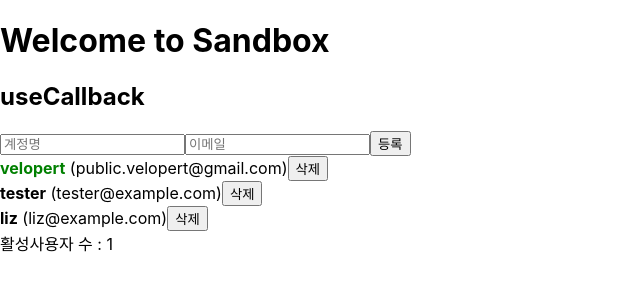
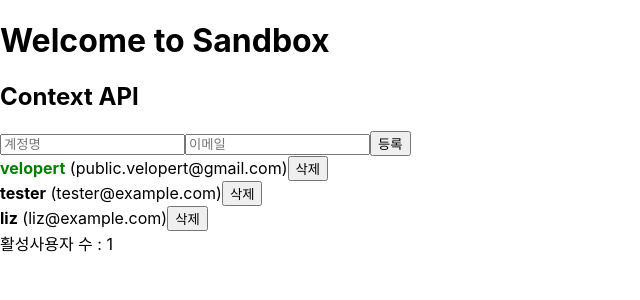
Before and after one commit to seungminRyu/react-sandbox, a React (Create React App) app: page / in a window 1280 px wide. Shown: the top 300 px of the page, without its empty margins (0-640 px from the left). Built offline with nearby package versions, Linux system fonts and the light colour scheme; the HTML template or start-up script is replaced by a standard one.

Commit message:
Context API를 사용한 전역 값 관리

```diff
--- a/src/UseMemo.js
+++ b/src/17-UseMemo/UseMemoApp.js
@@ -2,8 +2,8 @@
 // 17 - useMemo 를 사용하여 연산한 값 재 사용하기
 
 import React, { useMemo, useRef, useState } from "react";
-import UserList from "./UserList";
-import CreateUser from "./CreateUser";
+import UserList from "../UserList";
+import CreateUser from "../CreateUser";
 
 const countActiveUsers = (users) => {
     console.log("활성 사용자 수를 세는 중...");
--- a/src/UseCallback.js
+++ b/src/18-UseCallback/UseCallbackApp.js
@@ -8,8 +8,8 @@
 // 따라서 useCallback을 활용하여 함수를 재사용할 수 있다.
 
 import React, { useMemo, useRef, useState, useCallback } from "react";
-import UserList from "./UserList";
-import CreateUser from "./CreateUser";
+import UserList from "../UserList";
+import CreateUser from "../CreateUser";
 
 const countActiveUsers = (users) => {
     console.log("활성 사용자 수를 세는 중...");
--- a/src/CustomHook.js
+++ b/src/21-CustomHooks/CustomHookApp.js
@@ -8,9 +8,9 @@ import React, {
     useRef,
     useState,
 } from "react";
-import UserList from "./UserList";
-import CreateUser from "./CreateUser";
-import useInputs from "./hooks/useInputs";
+import UserList from "../UserList";
+import CreateUser from "../CreateUser";
+import useInputs from "../hooks/useInputs";
 
 const countActiveUsers = (users) => {
     console.log("활성 사용자 수를 세는 중...");
--- /dev/null
+++ b/src/22-ContextAPI/ContextApiApp.js
@@ -0,0 +1,133 @@
+// 벨로퍼트 리액트 21/11/15
+// 22 - context API를 사용한 전역 값 관리
+
+import React, {
+    useCallback,
+    useMemo,
+    useReducer,
+    useRef,
+    useState,
+} from "react";
+import UserList from "./ContextApiUserList";
+import CreateUser from "../CreateUser";
+import useInputs from "../hooks/useInputs";
+
+const countActiveUsers = (users) => {
+    console.log("활성 사용자 수를 세는 중...");
+    return users.filter((user) => user.active).length;
+};
+
+const initialState = {
+    users: [
+        {
+            id: 1,
+            username: "velopert",
+            email: "public.velopert@gmail.com",
+            active: true,
+        },
+        {
+            id: 2,
+            username: "tester",
+            email: "tester@example.com",
+            active: false,
+        },
+        {
+            id: 3,
+            username: "liz",
+            email: "liz@example.com",
+            active: false,
+        },
+    ],
+};
+
+function reducer(state, action) {
+    switch (action.type) {
+        case "CREATE_USER":
+            return {
+                users: state.users.concat(action.user),
+            };
+        case "TOGGLE_USER":
+            return {
+                users: state.users.map((user) =>
+                    user.id === action.id
+                        ? { ...user, active: !user.active }
+                        : user
+                ),
+            };
+        case "REMOVE_USER":
+            return {
+                users: state.users.filter((user) => user.id !== action.id),
+            };
+        default:
+            return state;
+    }
+}
+
+// UserDispatch라는 이름으로 내보내준다.
+export const UserDispatch = React.createContext(null);
+
+function ContextApiApp() {
+    const [{ username, email }, onChange, reset] = useInputs({
+        username: "",
+        email: "",
+    });
+
+    const [state, dispatch] = useReducer(reducer, initialState);
+    const nextId = useRef(4);
+
+    const { users } = state;
+
+    const onCreate = useCallback(() => {
+        dispatch({
+            type: "CREATE_USER",
+            user: {
+                id: nextId.current,
+                username,
+                email,
+            },
+        });
+        reset();
+        nextId.current += 1;
+    }, [username, email, reset]);
+
+    const onRemove = useCallback((id) => {
+        dispatch({
+            type: "REMOVE_USER",
+            id,
+        });
+    }, []);
+
+    const onToggle = useCallback((id) => {
+        dispatch({
+            type: "TOGGLE_USER",
+            id,
+        });
+    }, []);
+
+    const count = useMemo(() => countActiveUsers(users), [users]);
+    return (
+        // Context 안의 Provider라는 컴포넌트의 value를 통해 Context의 값을 정할 수 있다.
+        // Provider에 의해 감싸진 컴포넌트 중 어디서든지 Context의 값을 다른 곳에서 바로 조회하고 사용할 수 있다.
+        <UserDispatch.Provider value={dispatch}>
+            <h2>Context API</h2>
+            <CreateUser
+                username={username}
+                email={email}
+                onChange={onChange}
+                onCreate={onCreate}
+            />
+            {/*
+                이제 UserList 컴포넌트에서도 onRemove와 onToggle을 prop으로 받지않고
+                context로 부터 가져올 수 있다.
+             */}
+            {/* context 사용 전 */}
+            {/* <UserList users={users} onRemove={onRemove} onToggle={onToggle} /> */}
+            {/* context 사용 후 */}
+            {/* UserList 컴포넌트 내부에서 context로 부터 dispatch를 가져온다. */}
+            <UserList users={users} />
+            <div>활성사용자 수 : {count}</div>
+        </UserDispatch.Provider>
+    );
+}
+
+export default ContextApiApp;
--- /dev/null
+++ b/src/22-ContextAPI/ContextApiUserList.js
@@ -0,0 +1,56 @@
+import React, { useContext } from "react";
+import { UserDispatch } from "./ContextApiApp";
+
+// context 사용 전
+// const User = React.memo(function User({ user, onRemove, onToggle }) {
+// context 사용 후
+const User = React.memo(function User({ user }) {
+    const dispatch = useContext(UserDispatch);
+
+    return (
+        <div>
+            <b
+                style={{
+                    cursor: "pointer",
+                    color: user.active ? "green" : "black",
+                }}
+                // onClick={() => onToggle(user.id)}
+                onClick={() => {
+                    dispatch({ type: "TOGGLE_USER", id: user.id });
+                }}
+            >
+                {user.username}
+            </b>
+            &nbsp;
+            <span>({user.email})</span>
+            {/* <button onClick={() => onRemove(user.id)}>삭제</button> */}
+            <button
+                onClick={() => {
+                    dispatch({ type: "REMOVE_USER", id: user.id });
+                }}
+            >
+                삭제
+            </button>
+        </div>
+    );
+});
+
+// context 사용 전
+// function UserList({ users, onRemove, onToggle }) {
+// context 사용 후
+function UserList({ users }) {
+    return (
+        <div>
+            {users.map((user) => (
+                <User
+                    user={user}
+                    key={user.id}
+                    // onRemove={onRemove}
+                    // onToggle={onToggle}
+                />
+            ))}
+        </div>
+    );
+}
+
+export default React.memo(UserList);
--- a/src/App.js
+++ b/src/App.js
@@ -1,7 +1,8 @@
 import React from "react";
-import UseMemoApp from "./UseMemo";
-import UseCallbackApp from "./UseCallback";
-import CustomHookApp from "./CustomHook";
+import UseMemoApp from "./17-UseMemo/UseMemoApp";
+import UseCallbackApp from "./18-UseCallback/UseCallbackApp";
+import CustomHookApp from "./21-CustomHooks/CustomHookApp";
+import ContextApiApp from "./22-ContextAPI/ContextApiApp";
 
 function App() {
     return (
@@ -9,8 +10,9 @@ function App() {
             <header className="App-header">
                 <h1>Welcome to Sandbox</h1>
                 {/* <UseMemoApp /> */}
-                <UseCallbackApp />
+                {/* <UseCallbackApp /> */}
                 {/* <CustomHookApp /> */}
+                <ContextApiApp />
             </header>
         </div>
     );
```
Also changed, not shown: src/UserList.js (+7 -7 lines).
